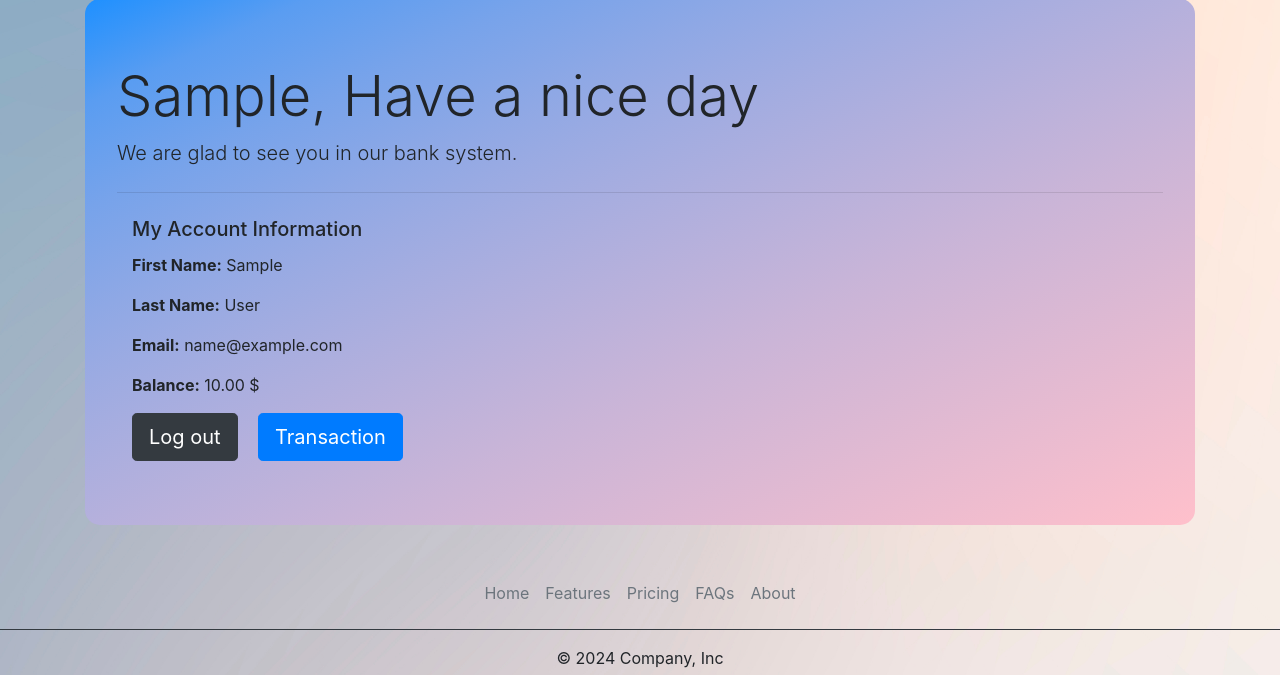
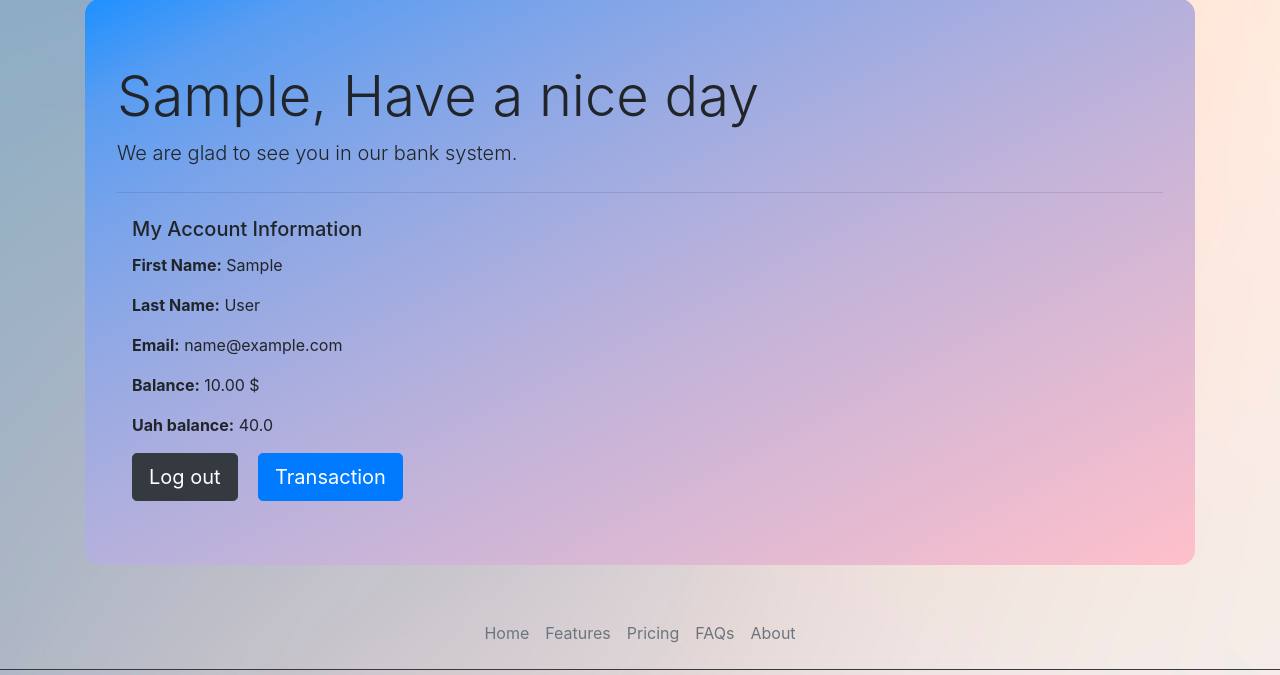
Before and after one commit to mmmurka/Online_Bank, a Django app: page /cabinet/ in a window 1280 px wide. Shown: the part 91-766 px from the top of the page. Run offline with Django 5.2, Linux system fonts and the light colour scheme; a user stored in the database is signed in; tables that the repository leaves empty hold one stand-in row (values such as "Sample post"); a database or web service that is not in the repository returns one stand-in record (values such as "Sample title"); data that the repository does not hold is empty; some libraries are stand-ins or nearby versions.

Commit message:
added uah balance

```diff
--- a/banking/views.py
+++ b/banking/views.py
@@ -18,6 +18,18 @@ def home(request):
     except AttributeError:
         username = 'Guest'
 
+    uah_to_usd_rate, uah_to_eur_rate = exchange_rate()
+    common_context = get_common_context(request)
+    return render(request, 'banking/home.html',
+                  {'auth_user': auth_user,
+                   'username': username,
+                   'uah_to_usd_rate': uah_to_usd_rate,
+                   'uah_to_eur_rate': uah_to_eur_rate,
+                   **common_context})
+
+
+def exchange_rate():
+    # Пытаемся получить данные из кеша
     exchange_rate = cache.get('exchange_rate')
 
     if exchange_rate:
@@ -29,13 +41,7 @@ def home(request):
     uah_to_usd_rate = str(uah_to_usd_rate)[:-2]
     uah_to_eur_rate = str(uah_to_eur_rate)[:-2]
 
-    common_context = get_common_context(request)
-    return render(request, 'banking/home.html',
-                  {'auth_user': auth_user,
-                   'username': username,
-                   'uah_to_usd_rate': uah_to_usd_rate,
-                   'uah_to_eur_rate': uah_to_eur_rate,
-                   **common_context})
+    return uah_to_usd_rate, uah_to_eur_rate
 
 
 def get_common_context(request):
@@ -105,8 +111,12 @@ def cabinet(request):
     email = Account.objects.get(user=request.user).user.email
 
     common_context = get_common_context(request)
+    uah_to_usd_rate, uah_to_eur_rate = get_exchange_rate()
+    uah_balance = round(float(balance) * float(uah_to_usd_rate), 2)
 
-    return render(request, 'banking/cabinet.html', {'username': username, 'last_name': last_name, 'balance': balance, 'email': email, **common_context})
+    return render(request, 'banking/cabinet.html', {'username': username, 'last_name': last_name,
+                                                    'balance': balance,
+                                                    'email': email, 'uah_balance': uah_balance, **common_context})
 
 
 def user_logout(request):
--- a/templates/banking/cabinet.html
+++ b/templates/banking/cabinet.html
@@ -13,6 +13,7 @@
                     <p><strong>Last Name:</strong> {{ last_name }}</p>
                     <p><strong>Email:</strong> {{ email }}</p>
                     <p><strong>Balance:</strong> {{ balance }} $</p>
+                    <p><strong>Uah balance:</strong> {{ uah_balance }}</p>
 
                     <!-- Przyciski do akcji -->
                     {% csrf_token %}
```
